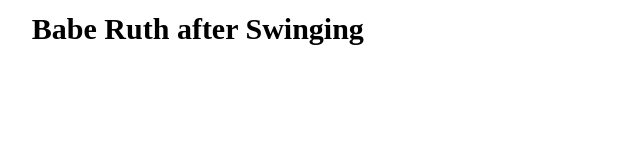
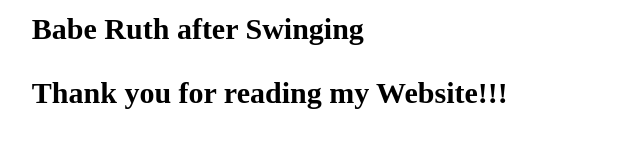
Before and after one commit to VanshKoka/Firstproject, a plain HTML site: page index.html in a window 1280 px wide. Shown: the part 6799-6947 px from the top of the page, without its empty margins (6-649 px from the left). Before the commit the page ends 6883 px from the top, so only its background shows below. Drawn offline with Linux system fonts and the light colour scheme.

Commit message:
thank you note

```diff
--- a/index.html
+++ b/index.html
@@ -170,6 +170,8 @@
 
         <img src="https://encrypted-tbn3.gstatic.com/images?q=tbn:ANd9GcQrK72jrXoY8xDc4MsRDXIMGrpHrdgsIOyjhHw3N8X3U6nBV4wOy2X8XrUzWbUGWdPxHzHDzK3xHyV5zX_b5lIuwxFcm6UDBcXWUKlSnw" width="400"/>
         <h3>Babe Ruth after Swinging</h3>
+
+        <h3>Thank you for reading my Website!!!</h3>
     </div>
 </body>
 
```
